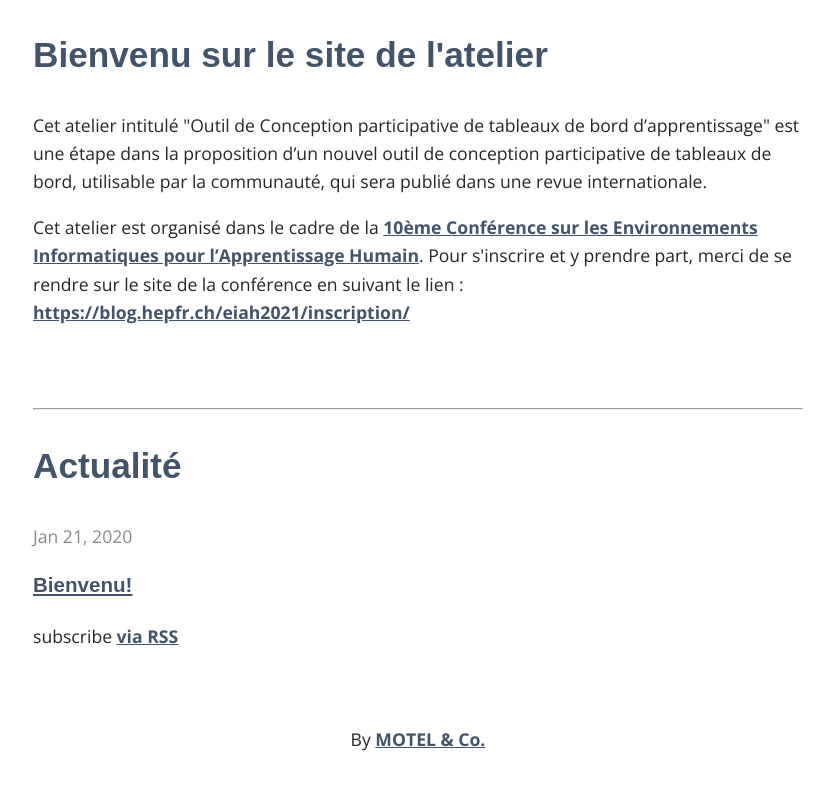
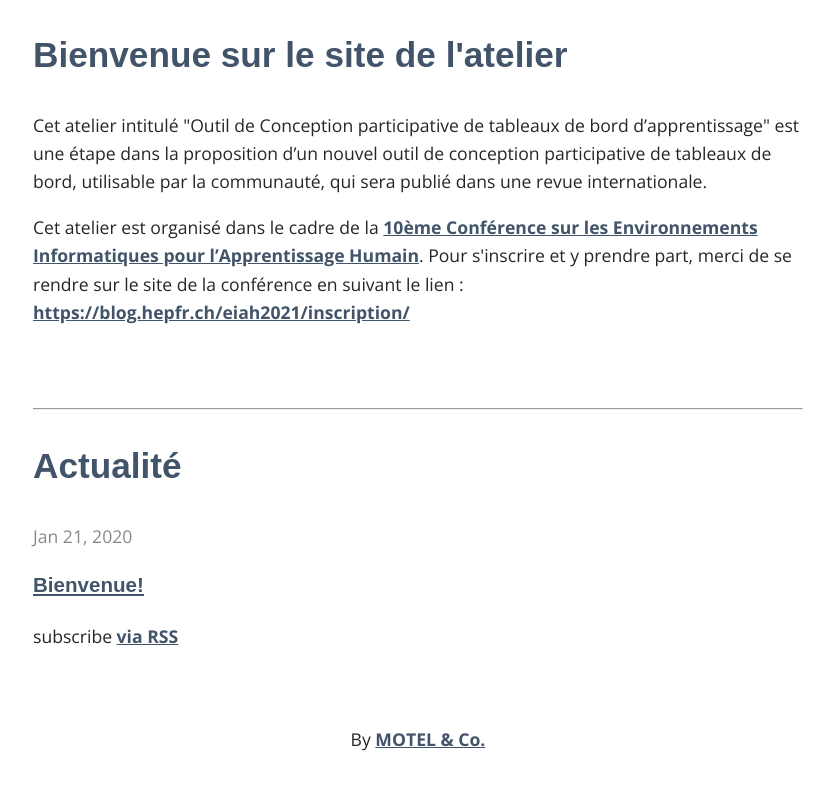
Before and after one commit to ladgeneration/ladgeneration.github.io, a Jekyll site: the page built from index.html, in a window 1280 px wide. Shown: the part 100-911 px from the top of the page, without its empty margins (222-1056 px from the left). Built offline with Jekyll 4.4.1, drawn with Linux system fonts in a browser that asks for light colours; some web fonts are replaced.

Commit message:
bienvenue

```diff
--- a/_posts/2020-01-20-bienvenu-sur-atelier.markdown
+++ b/_posts/2020-01-20-bienvenu-sur-atelier.markdown
@@ -1,6 +1,6 @@
 ---
 layout: post
-title:  "Bienvenu!"
+title:  "Bienvenue!"
 date:   2020-01-21 00:10:45
 categories: welcome
 ---
--- a/index.html
+++ b/index.html
@@ -2,7 +2,7 @@
 layout: default
 ---
 
-  <h2>Bienvenu sur le site de l'atelier</h2>
+  <h2>Bienvenue sur le site de l'atelier</h2>
 <p>
   Cet atelier intitulé "Outil de Conception participative de tableaux de bord d’apprentissage" est une étape dans la proposition d’un nouvel outil de conception participative de tableaux de bord, utilisable par la communauté, qui sera publié dans une revue internationale.
 </p>
```
